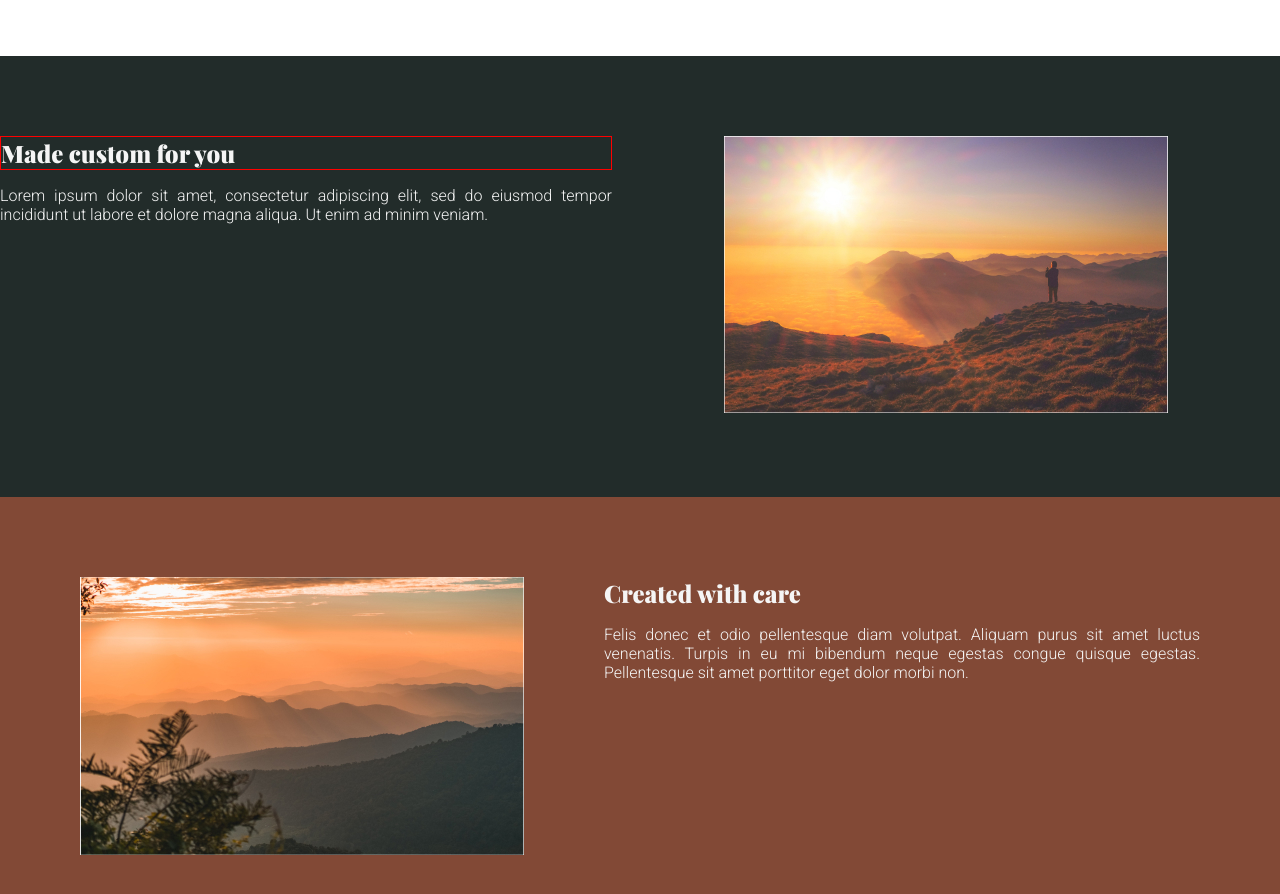
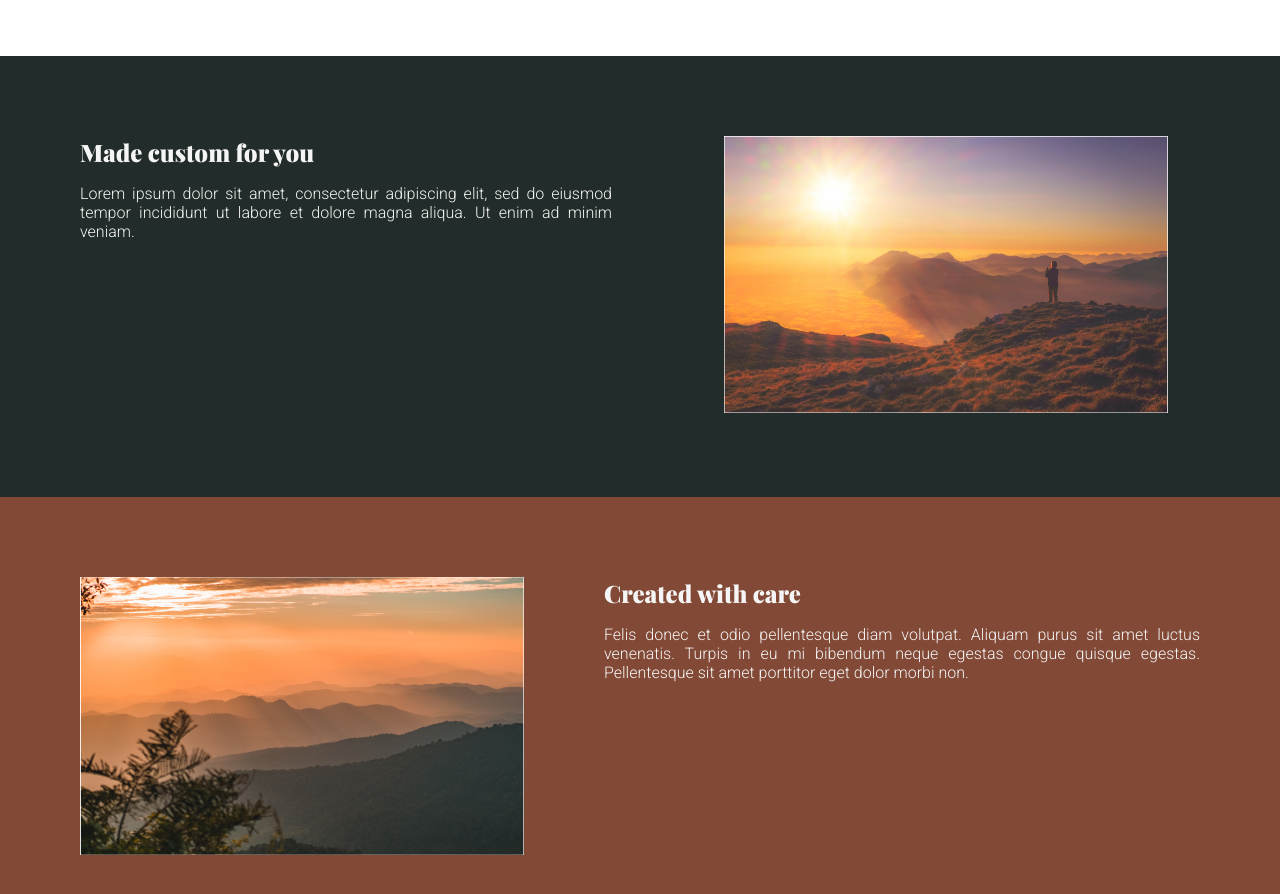
Before and after one commit to Andreporto1/ResposiveLoremSit, a plain HTML site: page index.html in a window 1280 px wide. Shown: the part 780-1674 px from the top of the page. Drawn offline with nearby package versions, Linux system fonts and the light colour scheme.

Commit message:
autalizado margin texto verde

```diff
--- a/style.css
+++ b/style.css
@@ -59,8 +59,6 @@ body,html,img,p{
     font-family: 'Playfair Display';
     color: whitesmoke;
     text-align: left;
-    border: 1px solid red;
-
 }
 
 
@@ -115,6 +113,10 @@ body,html,img,p{
         margin-left: 5rem;
     }
 
+    .container-textos-verde{
+        margin-left: 5rem;
+    }
+
     .container-marrom{
         padding: 5rem 5rem;
     }
```
